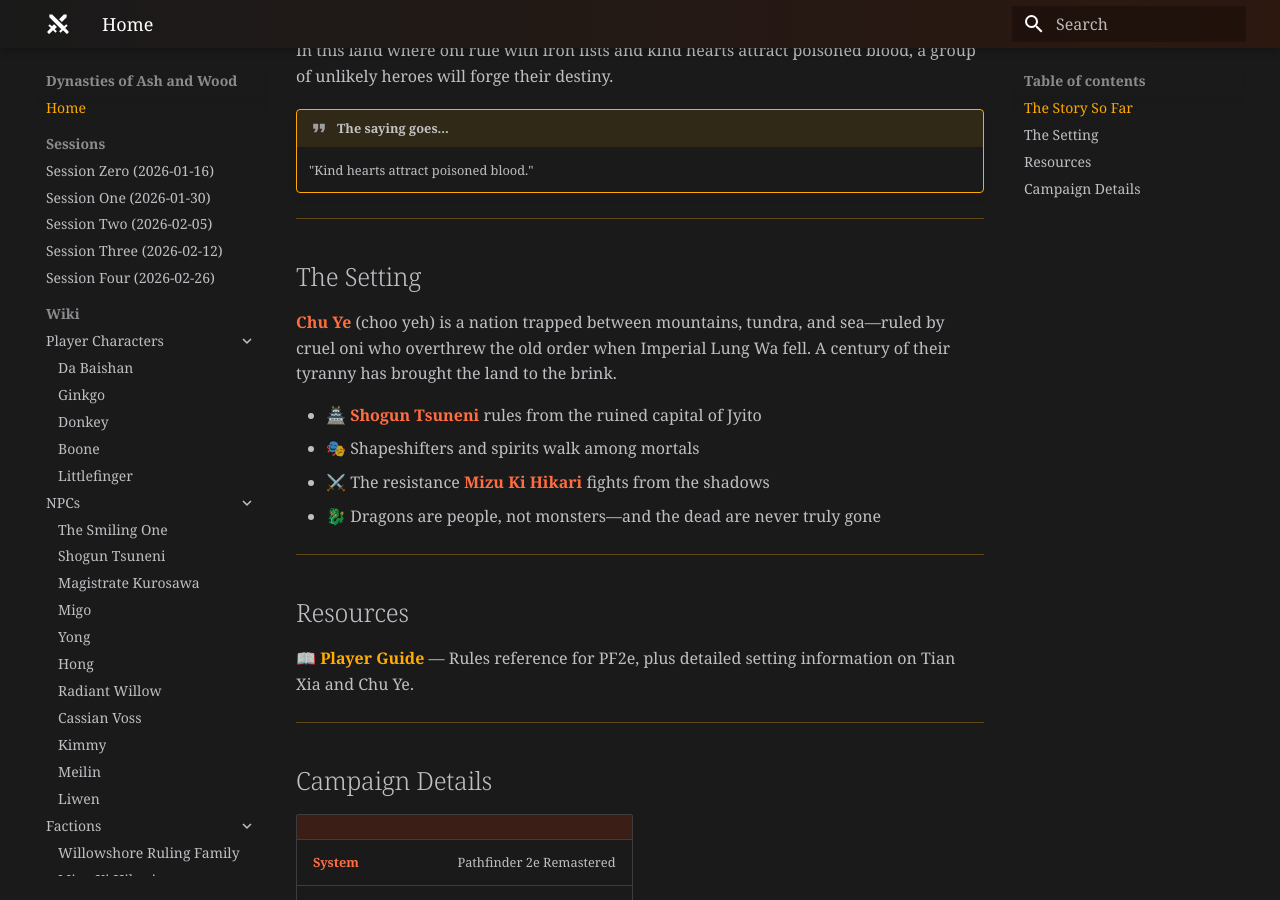
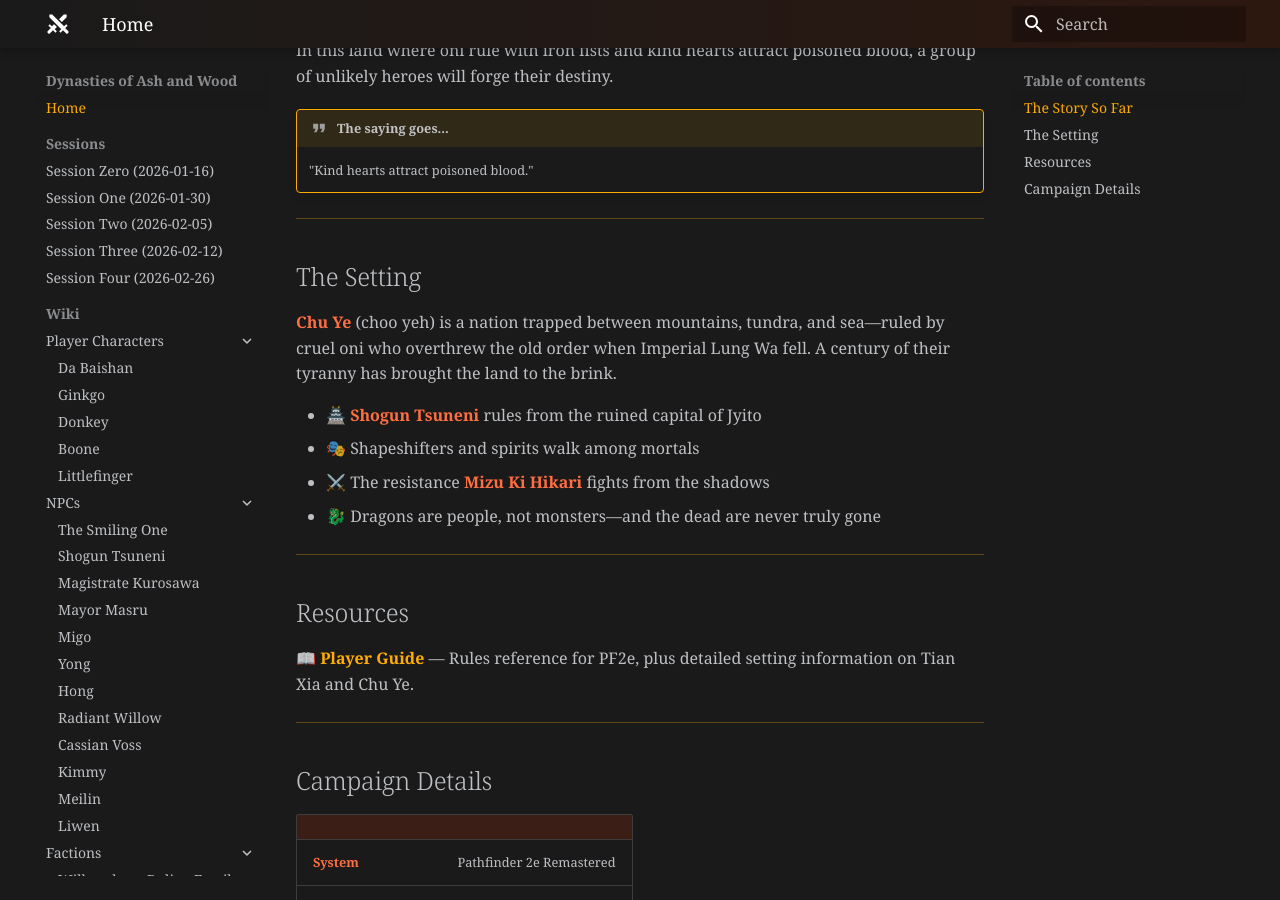
Before and after one commit to odedw/dynasties-of-ash-and-wood, an MkDocs documentation site: the page built from docs/index.md, in a window 1280 px wide and 900 px high, scrolled down 374 px. Built offline with MkDocs 1.6.1 and Material for MkDocs 9.7.7, drawn with Linux system fonts in a browser that asks for light colours.

Commit message:
Add Mayor Masru to NPC navigation in mkdocs.yml

```diff
--- a/mkdocs.yml
+++ b/mkdocs.yml
@@ -45,6 +45,7 @@ nav:
       - The Smiling One: wiki/npcs/the-smiling-one.md
       - Shogun Tsuneni: wiki/npcs/shogun-tsuneni.md
       - Magistrate Kurosawa: wiki/npcs/magistrate-kurosawa.md
+      - Mayor Masru: wiki/npcs/mayor-masru.md
       - Migo: wiki/npcs/migo.md
       - Yong: wiki/npcs/yong.md
       - Hong: wiki/npcs/hong.md
```
